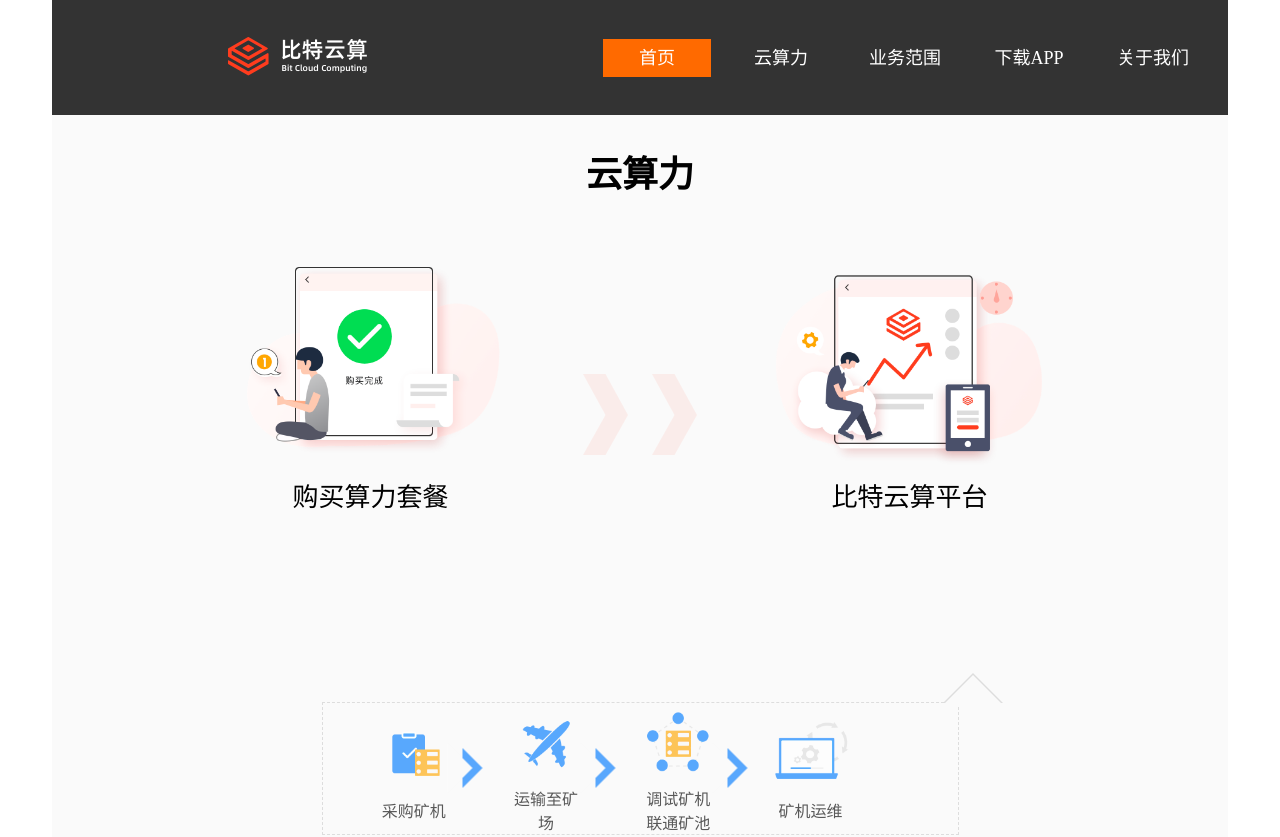
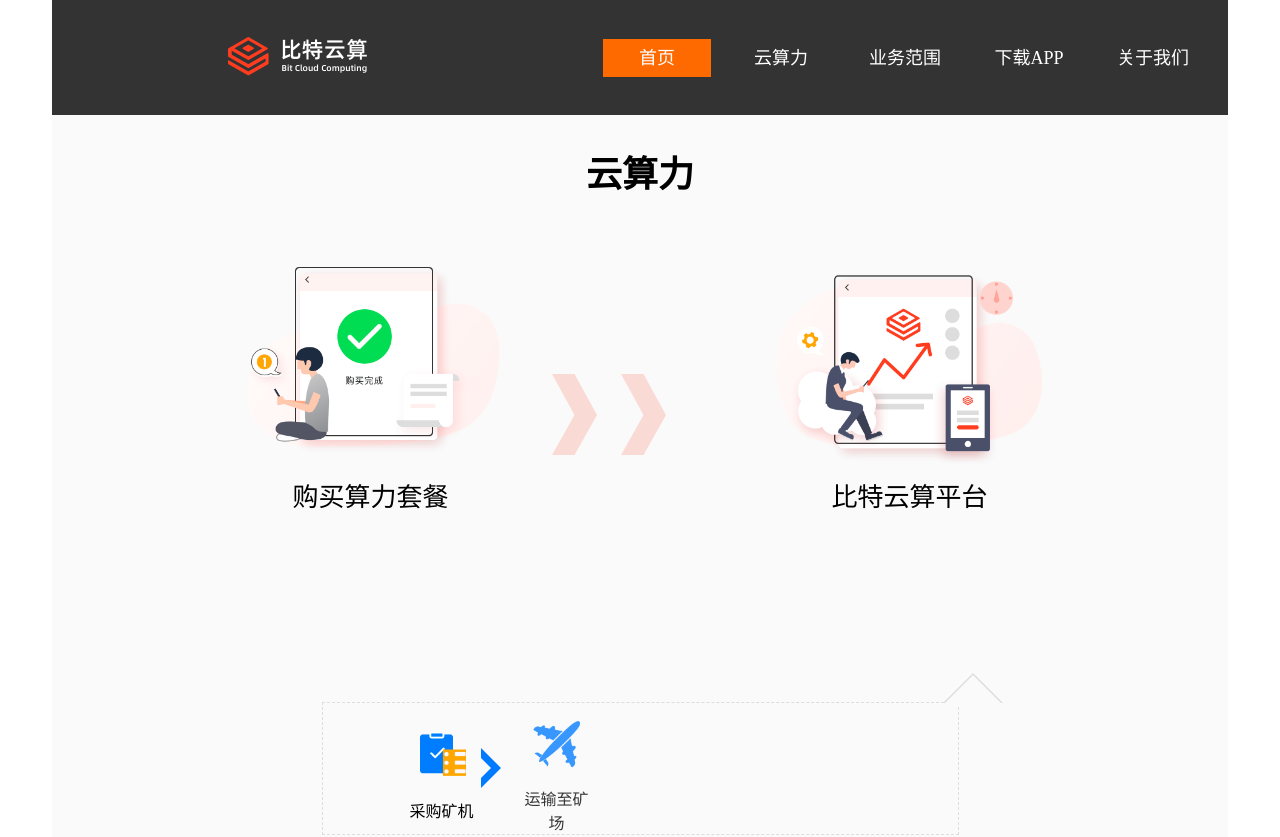
Before and after one commit to xiao000/official, a Vue app: page /#/content in a window 1280 px wide. Shown: the top 837 px of the page. Built offline with nearby package versions, Linux system fonts and the light colour scheme; a web font is replaced by a local one.

Commit message:
路由动画

```diff
--- a/src/components/cloud.vue
+++ b/src/components/cloud.vue
@@ -1,32 +1,54 @@
 <template>
   <!-- 云算力 -->
   <div id="cloud">
-    <el-row><el-col :span="24"><h1>云算力</h1></el-col></el-row>
+    <el-row>
+      <el-col :span="24">
+        <h1>云算力</h1>
+      </el-col>
+    </el-row>
     <el-row type="flex" class="row-bg" justify="center">
       <el-col :span="6">
-        <img :src="cloud1" alt="1">
+        <img :src="cloud1" alt="1" />
         <span class="cloudTxt">购买算力套餐</span>
       </el-col>
       <el-col :span="5">
         <div class="arrow">
-          <img :src="arrow2" alt="1">
+          <img :src="arrow2" alt="1" />
         </div>
       </el-col>
       <el-col :span="6" class="btCloud">
-        <img :src="cloud2" alt="1">
+        <img :src="cloud2" alt="1" />
         <span class="cloudTxt">比特云算平台</span>
       </el-col>
     </el-row>
     <el-row type="flex" class="row-bg" justify="center">
       <el-col :span="13">
         <el-row type="flex" class="row-bg platform" justify="center" align="middle">
-          <el-col :span="3" class="pt1Animat animated fadeInLeft"><img :src="pt1" alt=""><span>采购矿机</span></el-col>
-          <el-col :span="2" class="pt2Animat animated fadeInLeft"><div class="blueArrow"></div></el-col>
-          <el-col :span="3" class="pt3Animat animated fadeInLeft"><img :src="pt2" alt=""><span>运输至矿场</span></el-col>
-          <el-col :span="2" class="pt4Animat animated fadeInLeft"><div class="blueArrow"></div></el-col>
-          <el-col :span="3" class="pt5Animat animated fadeInLeft"><img :src="pt3" alt=""><span>调试矿机联通矿池</span></el-col>
-          <el-col :span="2" class="pt6Animat animated fadeInLeft"><div class="blueArrow"></div></el-col>
-          <el-col :span="3" class="pt7Animat animated fadeInLeft"><img :src="pt4" alt=""><span>矿机运维</span></el-col>
+          <el-col :span="3" class="pt1Animat animated fadeInLeft">
+            <img :src="pt1" alt />
+            <span>采购矿机</span>
+          </el-col>
+          <el-col :span="2" class="pt2Animat animated fadeInLeft">
+            <div class="blueArrow"></div>
+          </el-col>
+          <el-col :span="3" class="pt3Animat animated fadeInLeft">
+            <img :src="pt2" alt />
+            <span>运输至矿场</span>
+          </el-col>
+          <el-col :span="2" class="pt4Animat animated fadeInLeft">
+            <div class="blueArrow"></div>
+          </el-col>
+          <el-col :span="3" class="pt5Animat animated fadeInLeft">
+            <img :src="pt3" alt />
+            <span>调试矿机联通矿池</span>
+          </el-col>
+          <el-col :span="2" class="pt6Animat animated fadeInLeft">
+            <div class="blueArrow"></div>
+          </el-col>
+          <el-col :span="3" class="pt7Animat animated fadeInLeft">
+            <img :src="pt4" alt />
+            <span>矿机运维</span>
+          </el-col>
           <div class="dottedArrow"></div>
         </el-row>
       </el-col>
@@ -34,22 +56,22 @@
     <el-row>
       <el-col :span="5" :offset="15">
         <div class="arrowt animated fadeInDown">
-          <img :src="arrow2" alt="1">
+          <img :src="arrow2" alt="1" />
         </div>
       </el-col>
     </el-row>
     <el-row type="flex" class="row-bg" justify="center">
       <el-col :span="6">
-        <img :src="cloud3" alt="1">
+        <img :src="cloud3" alt="1" />
         <span class="cloudTxt">分配收益给用户</span>
       </el-col>
       <el-col :span="5">
         <div class="arrowl animated fadeInRight">
-          <img :src="arrow2" alt="1">
+          <img :src="arrow2" alt="1" />
         </div>
       </el-col>
       <el-col :span="6">
-        <img :src="cloud4" alt="1">
+        <img :src="cloud4" alt="1" />
         <span class="cloudTxt">挖矿产生收益</span>
       </el-col>
     </el-row>
@@ -69,73 +91,175 @@
 export default {
   data() {
     return {
-      cloud1:cloud1,
-      cloud2:cloud2,
-      cloud3:cloud3,
-      cloud4:cloud4,
-      arrow2:arrow2,
-      pt1:pt1,
-      pt2:pt2,
-      pt3:pt3,
-      pt4:pt4
+      cloud1: cloud1,
+      cloud2: cloud2,
+      cloud3: cloud3,
+      cloud4: cloud4,
+      arrow2: arrow2,
+      pt1: pt1,
+      pt2: pt2,
+      pt3: pt3,
+      pt4: pt4
+    };
+  }
+};
+</script>
+<style type="text/css3" scoped>
+#cloud {
+  background-color: #fafafa;
+  margin-bottom: 20px;
+}
+.cloudTxt {
+  font-size: 26px;
+}
+.arrow,
+.arrowl {
+  line-height: 445px;
+}
+.arrowt img {
+  transform: rotate(90deg);
+}
+.arrow {
+  position: relative;
+  animation: arrowRight 3s linear infinite;
+}
+@keyframes arrowRight {
+  0% {
+    opacity: 0;
+    left: -38px;
+  }
+  20% {
+    opacity: 0.5;
+    left: -18px;
+  }
+  50% {
+    opacity: 1;
+    left: 0px;
+  }
+  80% {
+    opacity: 0.5;
+    left: 28px;
+  }
+  100% {
+    opacity: 0;
+    left: 58px;
   }
 }
+@-webkit-keyframes arrowRight {
+  0% {
+    opacity: 0;
+    left: -38px;
   }
-</script>
-<style type="text/css3" scoped>
-#cloud{background-color: #FAFAFA;margin-bottom: 20px;}
-.cloudTxt{font-size: 26px;}
-.arrow,.arrowl{line-height: 445px;}
-.arrowt img{transform: rotate(90deg);}
-.arrow{animation: dropdown 3s linear infinite;}
-@keyframes dropdown {
-    0% {opacity: 0;left: -388px;}
-   50% {opacity: 0.5;left: 0px;}
-  100% {opacity: 1; left: 388px;}
+  20% {
+    opacity: 0.5;
+    left: -18px;
   }
-.pt1Animat,.pt2Animat,.pt3Animat,.pt4Animat,.pt5Animat,.pt6Animat,.pt7Animat{
-  animation-iteration-count:infinite;animation-duration:6.5s;
-  -webkit-animation-iteration-count:infinite;-webkit-animation-duration:4.5s;
+  50% {
+    opacity: 1;
+    left: 0px;
   }
-  .arrowl,.arrowt{
-    animation-iteration-count:infinite;animation-duration:8.5s;
-  -webkit-animation-iteration-count:infinite;-webkit-animation-duration:8.5s;
-
+  80% {
+    opacity: 0.5;
+    left: 28px;
   }
-.arrowl img{transform: rotate(180deg);}
-.platform{position: relative;border: 1px dashed #DDDDDD;margin: 30px 0;}
-.platform span{font-size: 16px;}
-.dottedArrow{
+  100% {
+    opacity: 0;
+    left: 58px;
+  }
+}
+@-moz-keyframes  arrowRight {
+  0% {
+    opacity: 0;
+    left: -38px;
+  }
+  20% {
+    opacity: 0.5;
+    left: -18px;
+  }
+  50% {
+    opacity: 1;
+    left: 0px;
+  }
+  80% {
+    opacity: 0.5;
+    left: 28px;
+  }
+  100% {
+    opacity: 0;
+    left: 58px;
+  }
+}
+.pt1Animat,
+.pt2Animat,
+.pt3Animat,
+.pt4Animat,
+.pt5Animat,
+.pt6Animat,
+.pt7Animat {
+  /* 定义动画的播放次数。infinite */
+  animation-iteration-count: 1;
+  /* 动画指定需要多少秒或毫秒完成 */
+  animation-duration: 2.5s;
+  -webkit-animation-iteration-count: 1;
+  -webkit-animation-duration: 2.5s;
+}
+/* animation-delay设置动画在启动前的延迟间隔。 */
+.pt1Animat{animation-delay:1s;}
+.pt2Animat{animation-delay:1.5s;}
+.pt3Animat{animation-delay:5s;}
+.pt4Animat{animation-delay:7.5s;}
+.pt5Animat{animation-delay:10s;}
+.pt6Animat{animation-delay:12.5s;}
+.pt7Animat{animation-delay:15s;}
+.arrowl,
+.arrowt {
+  animation-iteration-count: infinite;
+  animation-duration: 8.5s;
+  -webkit-animation-iteration-count: infinite;
+  -webkit-animation-duration: 8.5s;
+}
+.arrowl img {
+  transform: rotate(180deg);
+}
+.platform {
+  position: relative;
+  border: 1px dashed #dddddd;
+  margin: 30px 0;
+}
+.platform span {
+  font-size: 16px;
+}
+.dottedArrow {
   position: absolute;
   width: 0;
   height: 0;
   top: -60px;
   left: 600px;
   border: 30px dashed;
-    border-color: transparent transparent #DDDDDD transparent;
+  border-color: transparent transparent #dddddd transparent;
   margin-left: 20px;
 }
-.dottedArrow::after{
-    content: '';
+.dottedArrow::after {
+  content: "";
   position: absolute;
   top: -28px;
   left: -30px;
   border: 30px solid;
-    border-color: transparent transparent #FAFAFA transparent ;
+  border-color: transparent transparent #fafafa transparent;
 }
-.blueArrow{
+.blueArrow {
   width: 0;
   height: 0;
   border: 20px solid;
-    border-color: transparent transparent transparent #007AFF;
-    position: relative;}
-.blueArrow::after{
-    content: '';
+  border-color: transparent transparent transparent #007aff;
+  position: relative;
+}
+.blueArrow::after {
+  content: "";
   position: absolute;
   top: -25px;
   left: -35px;
   border: 25px solid;
-    border-color: transparent transparent transparent #FAFAFA;
+  border-color: transparent transparent transparent #fafafa;
 }
-
 </style>
--- a/src/layout/home.vue
+++ b/src/layout/home.vue
@@ -7,7 +7,9 @@
       </el-header>
       <el-main>
         <div class="main">
-            <router-view></router-view>
+            <transition  name="custom-classes-transition"  enter-active-class="animated fadeInDown" leave-active-class="animated fadeOutUp" >
+        <router-view></router-view>
+      </transition>
         </div>
       </el-main>
       <el-footer>
```
Lines whose indentation alone changed are shown as unchanged.
